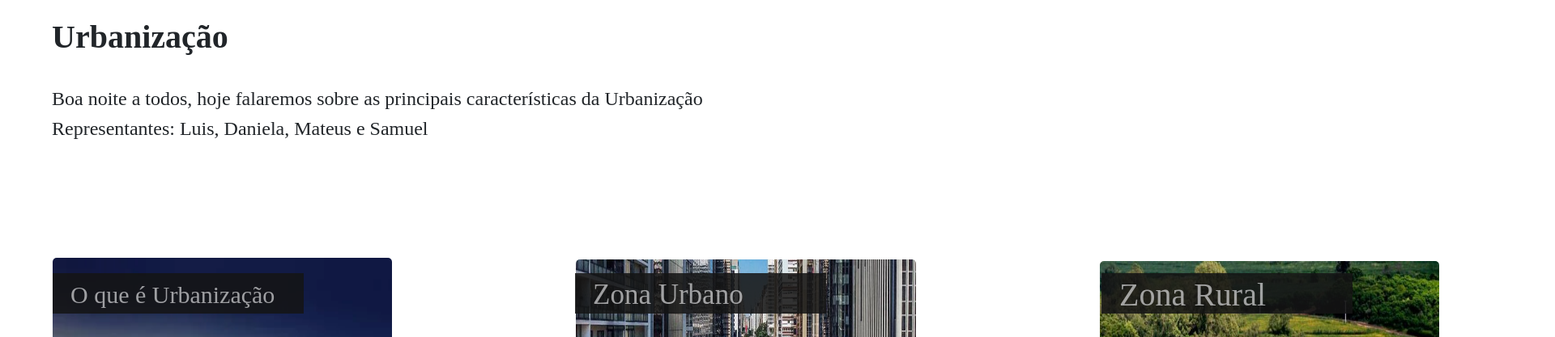
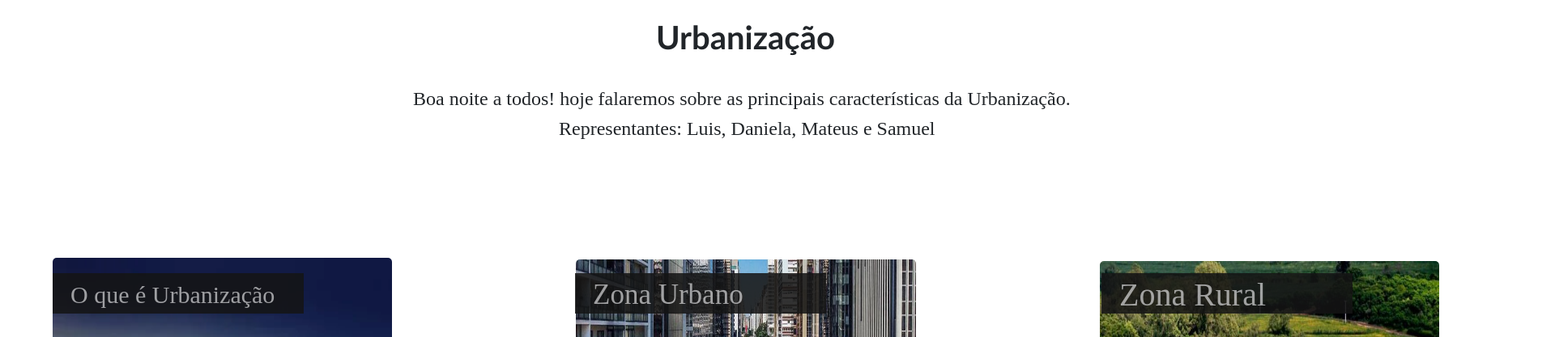
Before and after one commit to samuel10752/Web-urba_2.0, a plain HTML site: page Pagina_Home/home.html in a window 1280 px wide. Shown: the part 199-616 px from the top of the page at 81% size, 1920 px wide, since content can reach past the window. Drawn offline with nearby package versions, Linux system fonts and the light colour scheme.

Commit message:
Atulização

```diff
--- a/Pagina_Home/home.css
+++ b/Pagina_Home/home.css
@@ -166,12 +166,12 @@
 .fs-1 {
 
     position: absolute;
-    width: 839px;
-    height: 904px;
-    left: 64px;
+    width: 1539px;
+    height: 1904px;
+    left: 810px;
     top: 193px;
 
-    font-family: 'Axiforma';
+    font-family: 'Calibri';
     font-style: normal;
     font-weight: 600;
     font-size: 64px;
@@ -183,7 +183,7 @@
     position: absolute;
     width: 894px;
     height: 38px;
-    left: 64px;
+    left: 510px;
     top: 309px;
 
     font-family: 'Axiforma';
@@ -198,7 +198,7 @@
     position: absolute;
     width: 894px;
     height: 38px;
-    left: 64px;
+    left: 690px;
     top: 339px;
 
     font-family: 'Axiforma';
--- a/Pagina_Home/home.html
+++ b/Pagina_Home/home.html
@@ -33,8 +33,8 @@
 
     <!-- Titulo -->
   <div class="titulo">
-    <p class="fs-1">Urbanização</p>
-    <p class="lh-1">Boa noite a todos, hoje falaremos sobre as principais características da Urbanização</p>
+    <h1 class="fs-1">Urbanização</h1>
+    <p class="lh-1">Boa noite a todos! hoje falaremos sobre as principais características da Urbanização.</p>
     <p class="lh-2">Representantes: Luis, Daniela, Mateus e Samuel</p>
   </div>
 
```
